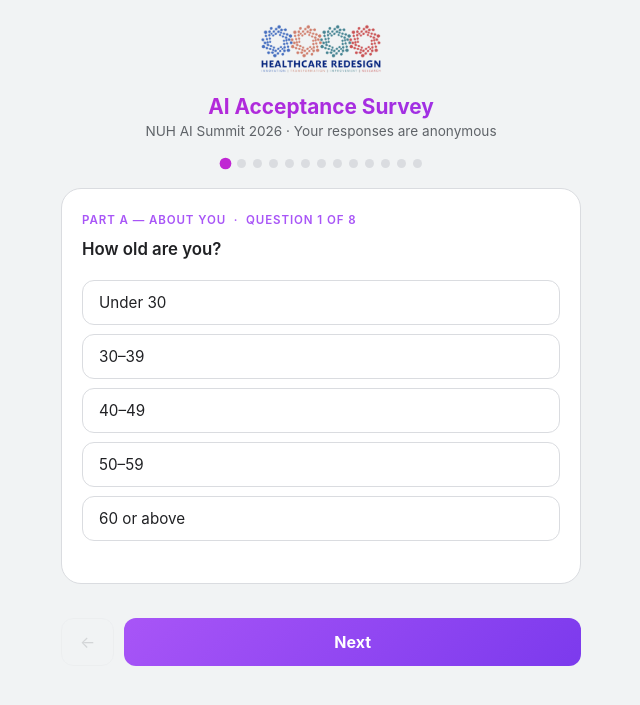
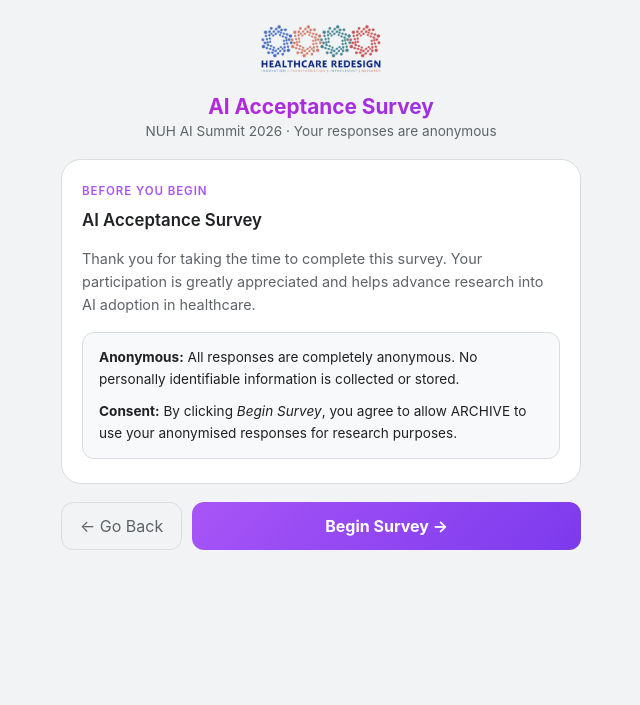
Before and after one commit to hongruih/NUHS_Summit, a Flask app: page /survey/acceptance in a window 1280 px wide. Shown: the top 705 px of the page, without its empty margins (319-959 px from the left). Run offline with Flask 3, Linux system fonts and the light colour scheme.

Commit message:
AI Acceptance Survey Landing Page

```diff
--- a/templates/survey_acceptance.html
+++ b/templates/survey_acceptance.html
@@ -322,10 +322,33 @@
     <p>NUH AI Summit 2026 &middot; Your responses are anonymous</p>
   </div>
 
-  <div class="progress" id="progress"></div>
+  <div class="progress" id="progress" style="display:none"></div>
+
+  <!-- ── Intro / Consent screen ── -->
+  <div id="intro-screen">
+    <div class="card">
+      <div class="step-label">Before You Begin</div>
+      <div class="question-text" style="margin-bottom:14px">AI Acceptance Survey</div>
+      <p style="font-size:0.9rem;color:#5f6368;line-height:1.6;margin-bottom:16px">
+        Thank you for taking the time to complete this survey. Your participation is greatly appreciated and helps advance research into AI adoption in healthcare.
+      </p>
+      <div style="background:#f8f9fa;border:1px solid #dadce0;border-radius:12px;padding:14px 16px;display:flex;flex-direction:column;gap:10px">
+        <p style="font-size:0.85rem;color:#202124;line-height:1.6">
+          <strong>Anonymous:</strong> All responses are completely anonymous. No personally identifiable information is collected or stored.
+        </p>
+        <p style="font-size:0.85rem;color:#202124;line-height:1.6">
+          <strong>Consent:</strong> By clicking <em>Begin Survey</em>, you agree to allow ARCHIVE to use your anonymised responses for research purposes.
+        </p>
+      </div>
+    </div>
+    <div class="nav-row">
+      <a class="btn-back-step" href="/" style="text-decoration:none;display:flex;align-items:center;justify-content:center">&#8592; Go Back</a>
+      <button class="btn-next" onclick="startSurvey()">Begin Survey &#8594;</button>
+    </div>
+  </div>
 
   <!-- ── Step card ── -->
-  <div id="question-screen">
+  <div id="question-screen" style="display:none">
     <div class="card" id="step-card">
       <!-- filled by JS -->
     </div>
@@ -589,9 +612,14 @@
     return s.replace(/&/g,'&amp;').replace(/</g,'&lt;').replace(/>/g,'&gt;').replace(/"/g,'&quot;');
   }
 
-  // ── Init ───────────────────────────────────────────────
-  buildDots();
-  renderStep(0);
+  // ── Intro → Survey transition ──────────────────────────
+  function startSurvey() {
+    document.getElementById('intro-screen').style.display = 'none';
+    document.getElementById('question-screen').style.display = 'block';
+    document.getElementById('progress').style.display = 'flex';
+    buildDots();
+    renderStep(0);
+  }
 </script>
 
 </body>
```
